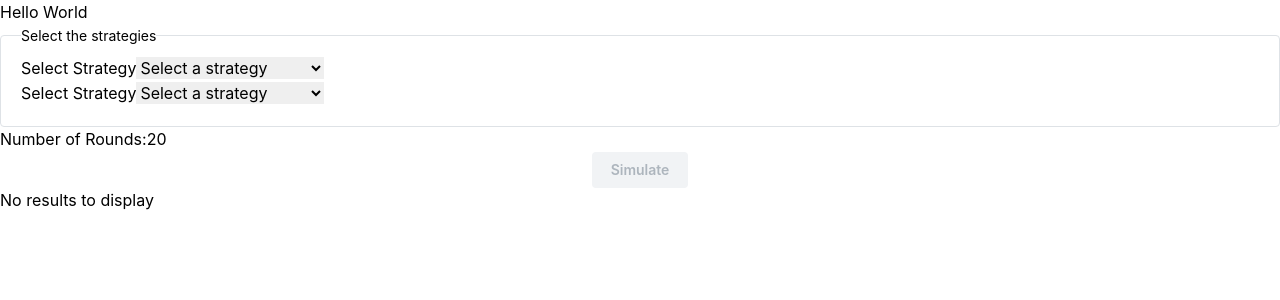
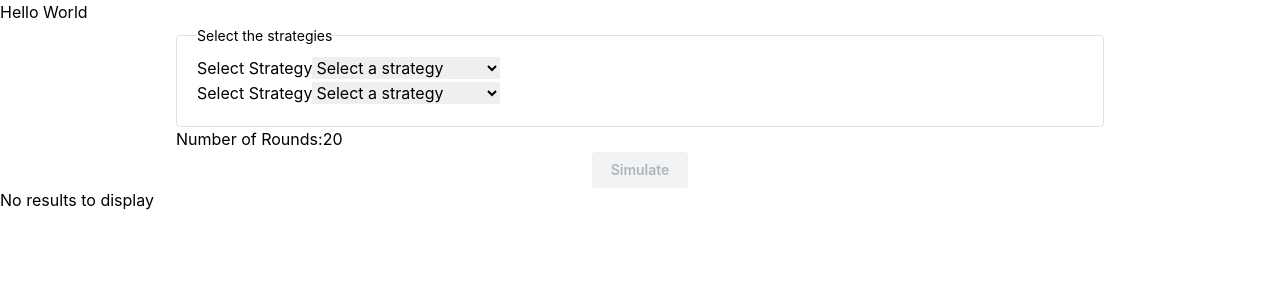
Before and after one commit to AndresCRamos/prisoners-dilemma, a React (Vite) app: page / in a window 1280 px wide. Shown: the top 300 px of the page. Built offline with nearby package versions, Linux system fonts and the light colour scheme.

Commit message:
Add Container to maximize form width

```diff
--- a/src/components/StrategySimulationForm.tsx
+++ b/src/components/StrategySimulationForm.tsx
@@ -4,7 +4,7 @@ import StrategySelector from "./StrategySelector";
 import { simulatePlay } from "../utils/simulation";
 import RoundsInput from "./RoundsInput";
 import { useSimulation } from "../hooks/useSimulation";
-import { Button, Center, Fieldset } from "@mantine/core";
+import { Button, Center, Container, Fieldset } from "@mantine/core";
 
 const StrategySimulationForm = () => {
   const {
@@ -38,6 +38,7 @@ const StrategySimulationForm = () => {
   );
 
   return (
+    <Container>
       <form onSubmit={handleSubmit}>
         <Fieldset legend="Select the strategies">
           <StrategySelector
@@ -58,6 +59,7 @@ const StrategySimulationForm = () => {
           </Button>
         </Center>
       </form>
+    </Container>
   );
 };
 
```
Lines whose indentation alone changed are shown as unchanged.
